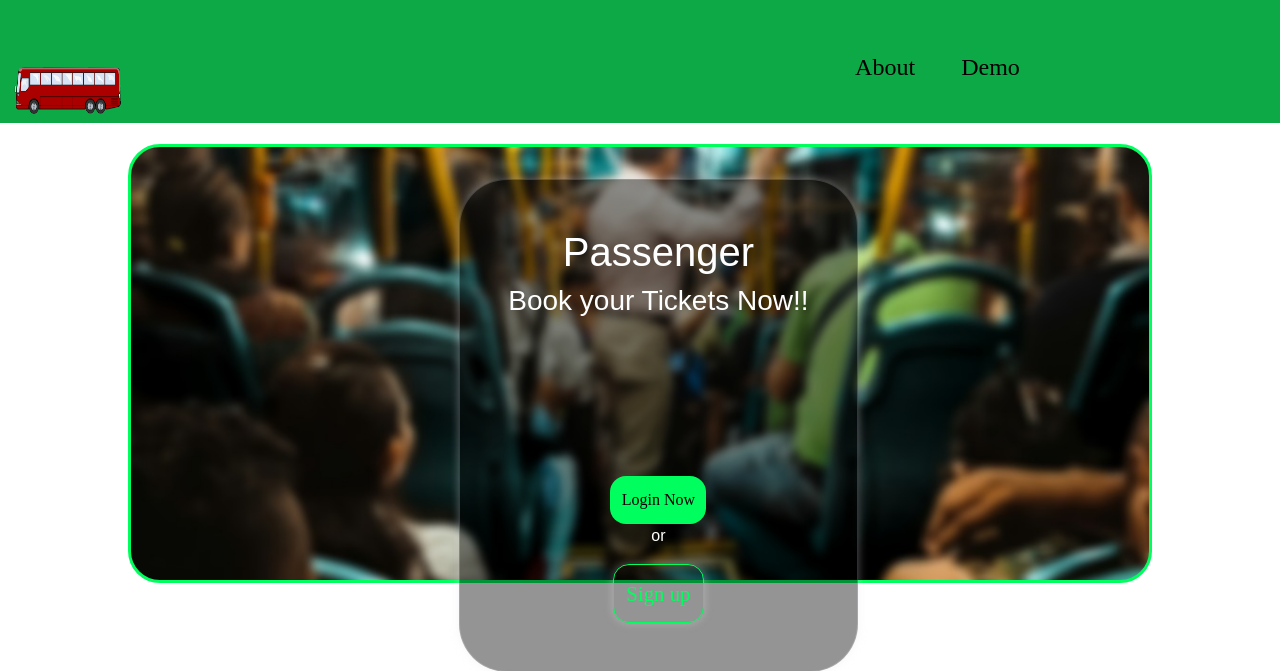
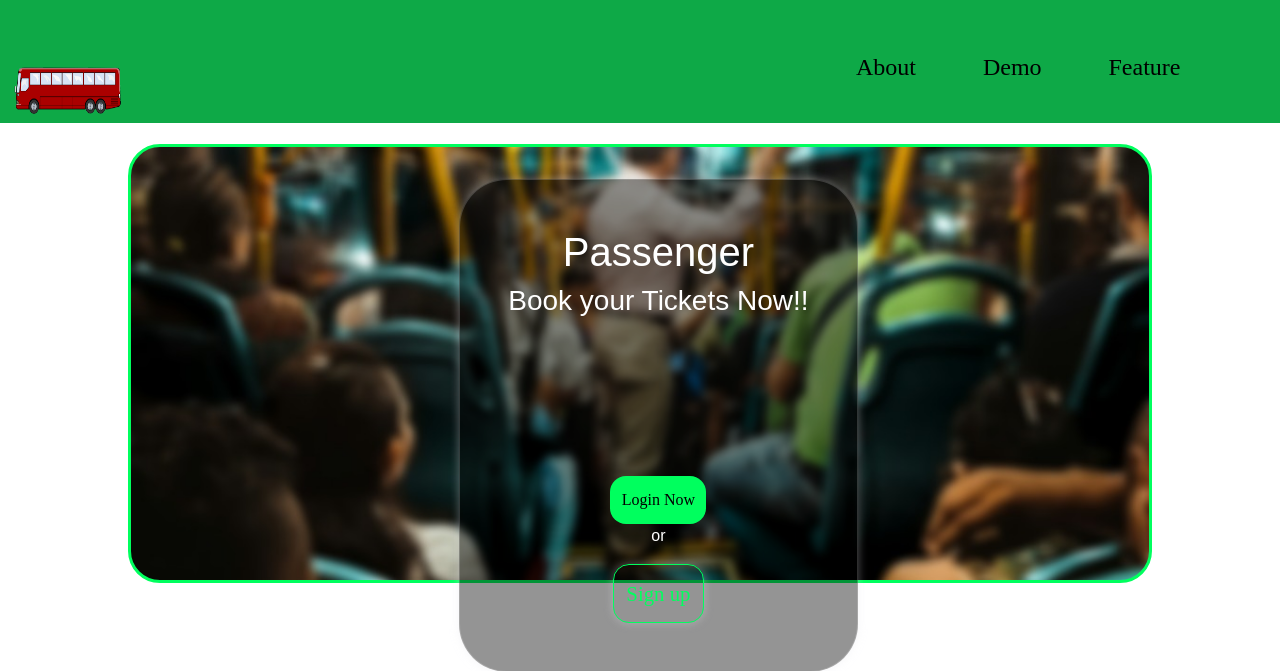
Before and after one commit to Karthick-R-25/Realtime-Ticket-Booking, a Django app: page / in a window 1280 px wide; the page is wider, and only the part inside the window is pictured. Shown: the top 671 px of that part. Run offline with Django 4.2, Linux system fonts and the light colour scheme.

Commit message:
Update base.html

```diff
--- a/engine/bus/templates/base.html
+++ b/engine/bus/templates/base.html
@@ -23,10 +23,13 @@
           <div class="collapse navbar-collapse" id="navbarNav">
             <ul class="navbar-nav">
 
-                   <li class="nav-item mt-3" style="margin-left:10%;">
+                   <li class="nav-item mt-3 ms-3">
                   <a class="nav-link" href="#">About</a></li>
                   <li class="nav-item mt-3">
                   <a class="nav-link" href="#">Demo</a></li>
+                  <li class="nav-item mt-3">
+                  <a class="nav-link" href="#">Feature</a></li>
+
             </ul>
           </div>
         </div>
```
